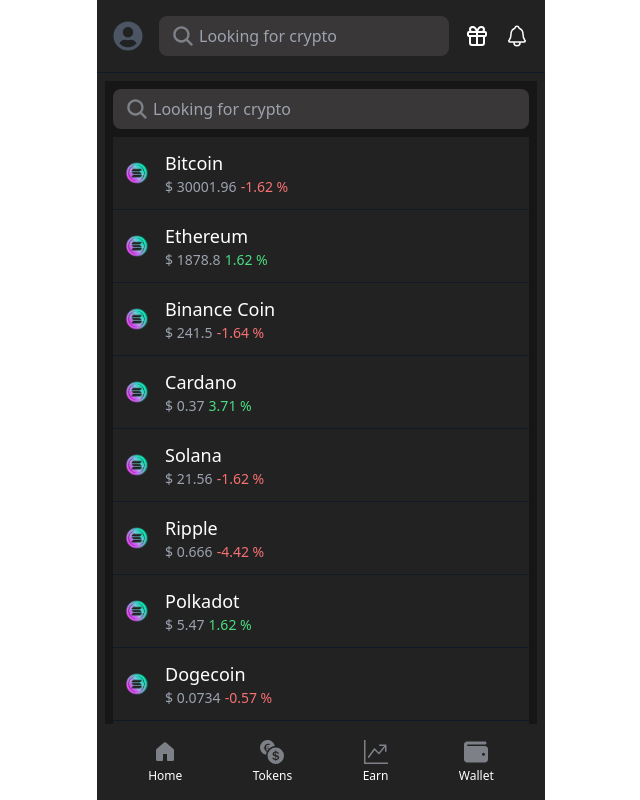
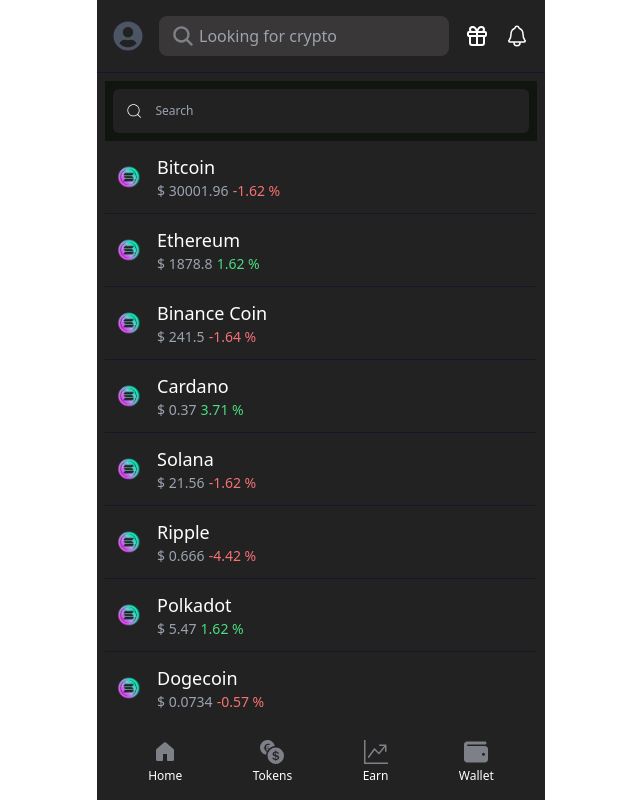
Before and after one commit to aleyamaliki/lyt-trading-fast, a React app: page /tokens in a window 1280 px wide. Shown: the whole page, without its empty margins (319-959 px from the left). Built offline with nearby package versions, Linux system fonts and the light colour scheme; the HTML template or start-up script is replaced by a standard one.

Commit message:
use search bar component

```diff
--- a/src/components/Header/CollapsibleHeader.jsx
+++ b/src/components/Header/CollapsibleHeader.jsx
@@ -27,7 +27,7 @@
       }}
     >
       <ExchangeHeader />
-      <SearchBar onSearch={onSearch} />
+      <SearchBar onSearch={onSearch} placeholder="Search here" />
       <TabBar tabs={tabs} activeTab={activeTab} onTabChange={onTabChange} />
     </div>
   );
--- a/src/components/SearchBar.jsx
+++ b/src/components/SearchBar.jsx
@@ -1,7 +1,7 @@
 import React from "react";
 import { CiSearch } from "react-icons/ci";
 
-const SearchBar = ({ onSearch, onFocus, onBlur }) => {
+const SearchBar = ({ onSearch, onFocus, onBlur, placeholder }) => {
   const handleInputChange = (e) => {
     onSearch(e.target.value);
   };
@@ -12,7 +12,7 @@
         <CiSearch className="text-white mr-3 text-xl" />
         <input
           type="text"
-          placeholder="Swap over 210.00 tokens on more than 10 chains"
+          placeholder={placeholder}
           className="bg-transparent text-white w-full focus:outline-none text-xs"
           onChange={handleInputChange}
           onFocus={onFocus}
--- a/src/pages/Listing.jsx
+++ b/src/pages/Listing.jsx
@@ -4,6 +4,7 @@
 import { IoSearch } from "react-icons/io5";
 import { useBoundStore } from "../store";
 import { useNavigate } from "react-router-dom";
+import SearchBar from "../components/SearchBar";
 
 const ListingPage = () => {
 
@@ -13,19 +14,14 @@
         navigate(`/token/${mint}`)
     }
 
+    const onSearch = () => {
+
+    }
+
     return (
-        <div className="bg-backdrop min-h-screen text-white p-2">
-            <div>
-                <div className="relative w-full">
-                    <input
-                        type="text"
-                        placeholder="Looking for crypto"
-                        className="w-full bg-line text-secondary rounded-lg pl-10 py-2 focus:outline-none"
-                    />
-                    <IoSearch className="absolute left-3 top-1/2 transform -translate-y-1/2 text-secondary text-2xl" />
-                </div>
-            </div>
-            <div className="mt-2">
+        <div className="bg-backdrop min-h-screen text-white">
+            <SearchBar onSearch={onSearch} placeholder="Search" />
+            <div className="">
                 {data.map((crypto, index) => <MarketOne key={index} crypto={crypto} onHandleClicked={() => onHandleClicked(1)} />)}
             </div>
         </div>
```
